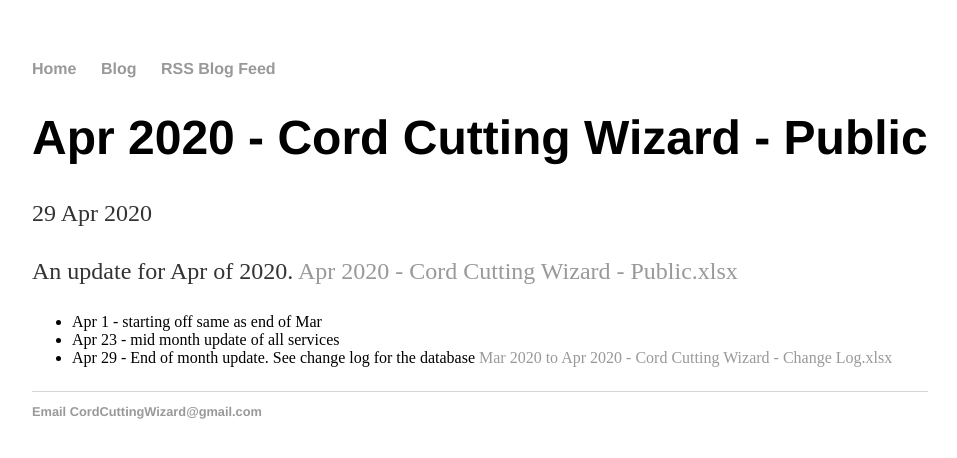
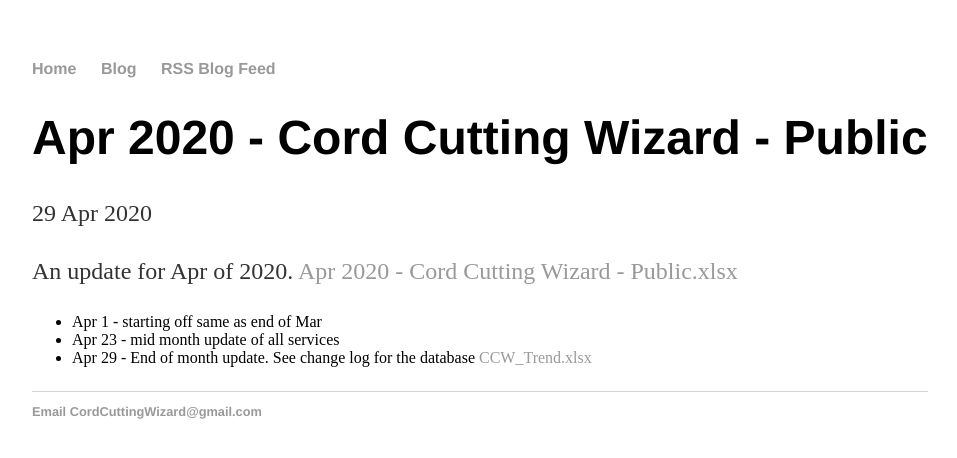
Before and after one commit to wjhladik/wjhladik.github.io, a Jekyll site: the page built from _posts/2020-04-29-Apr-2020-Cord-Cutting-Wizard-Public.md, in a window 1280 px wide. Shown: the top 458 px of the page, without its empty margins (160-1117 px from the left). Built offline with Jekyll 4.4.1, drawn with Linux system fonts in a browser that asks for light colours.

Commit message:
Update 2020-04-29-Apr-2020-Cord-Cutting-Wizard-Public.md

```diff
--- a/_posts/2020-04-29-Apr-2020-Cord-Cutting-Wizard-Public.md
+++ b/_posts/2020-04-29-Apr-2020-Cord-Cutting-Wizard-Public.md
@@ -8,4 +8,4 @@
     <ul>
       <li>Apr 1 - starting off same as end of Mar
       <li>Apr 23 - mid month update of all services
-      <li>Apr 29 - End of month update. See change log for the database <a href="/Mar 2020 to Apr 2020 - Cord Cutting Wizard - Change Log.xlsx">Mar 2020 to Apr 2020 - Cord Cutting Wizard - Change Log.xlsx</a>
+      <li>Apr 29 - End of month update. See change log for the database <a href="/CCW_Trend.xlsx">CCW_Trend.xlsx</a>
```
